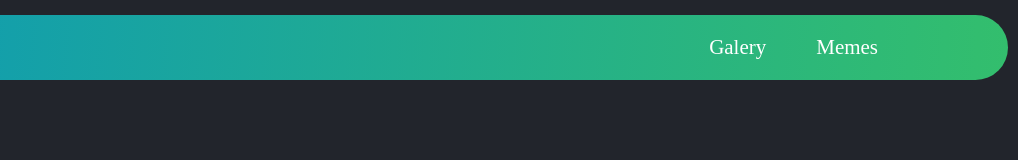
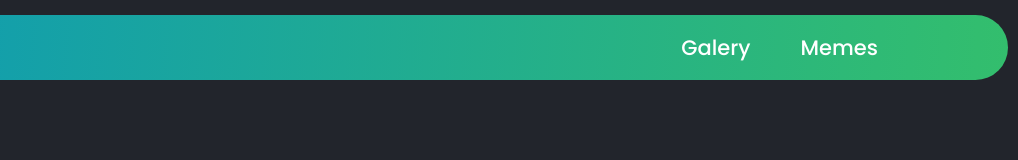
Before and after one commit to diklagirat/meme-gen, a plain HTML site: page index.html in a window 1280 px wide. Shown: the full height of the page, 262-1280 px from the left. Drawn offline with Linux system fonts and the light colour scheme; the site is published under a folder, as on GitHub Pages, so addresses that start at the root find nothing.

Commit message:
update file path

```diff
--- a/css/main.css
+++ b/css/main.css
@@ -6,12 +6,12 @@
 
 @font-face {
     font-family: 'poppins-ligth';
-    src: url(/fonts/Poppins/Poppins-Light.ttf)
+    src: url(../fonts/Poppins/Poppins-Light.ttf)
 }
 
 @font-face {
     font-family: 'poppins-medum';
-    src: url(/fonts/Poppins/Poppins-Medium.ttf);
+    src: url(../fonts/Poppins/Poppins-Medium.ttf);
 }
 /* Basic */
 
```
